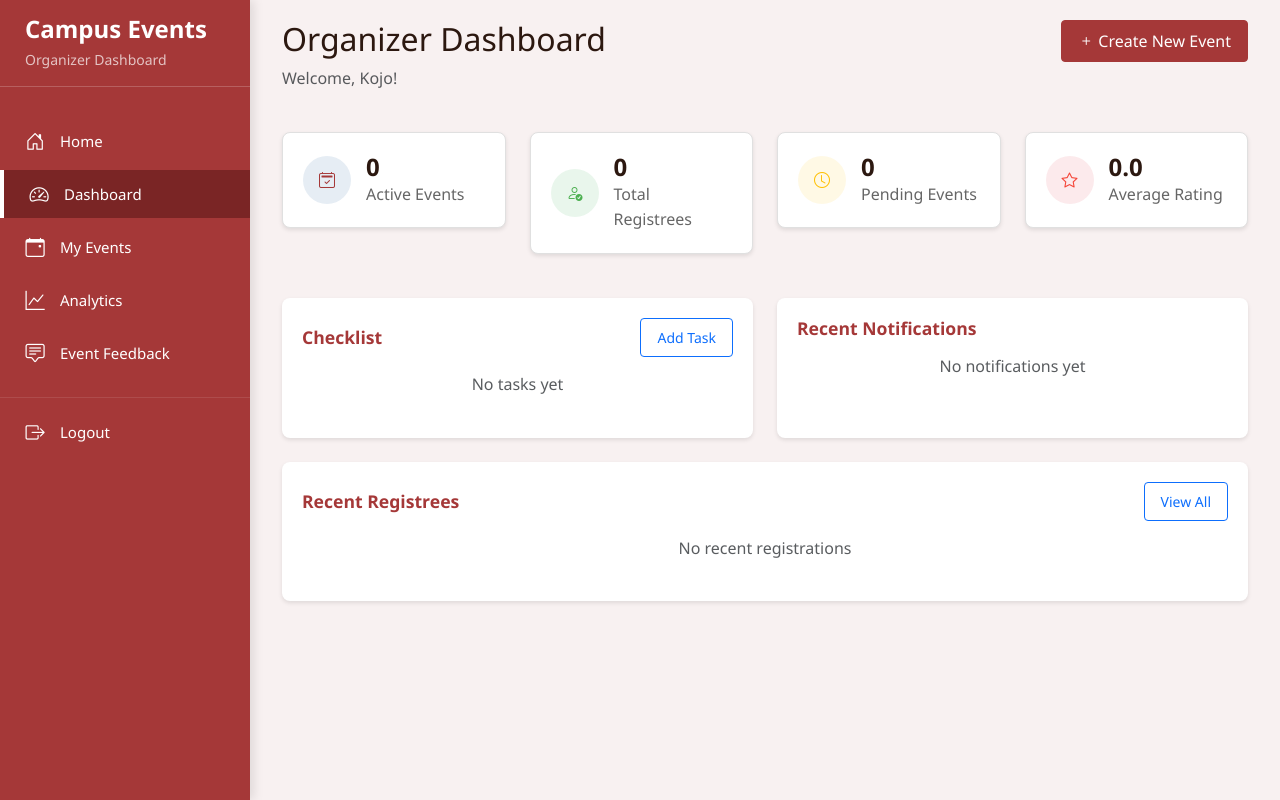
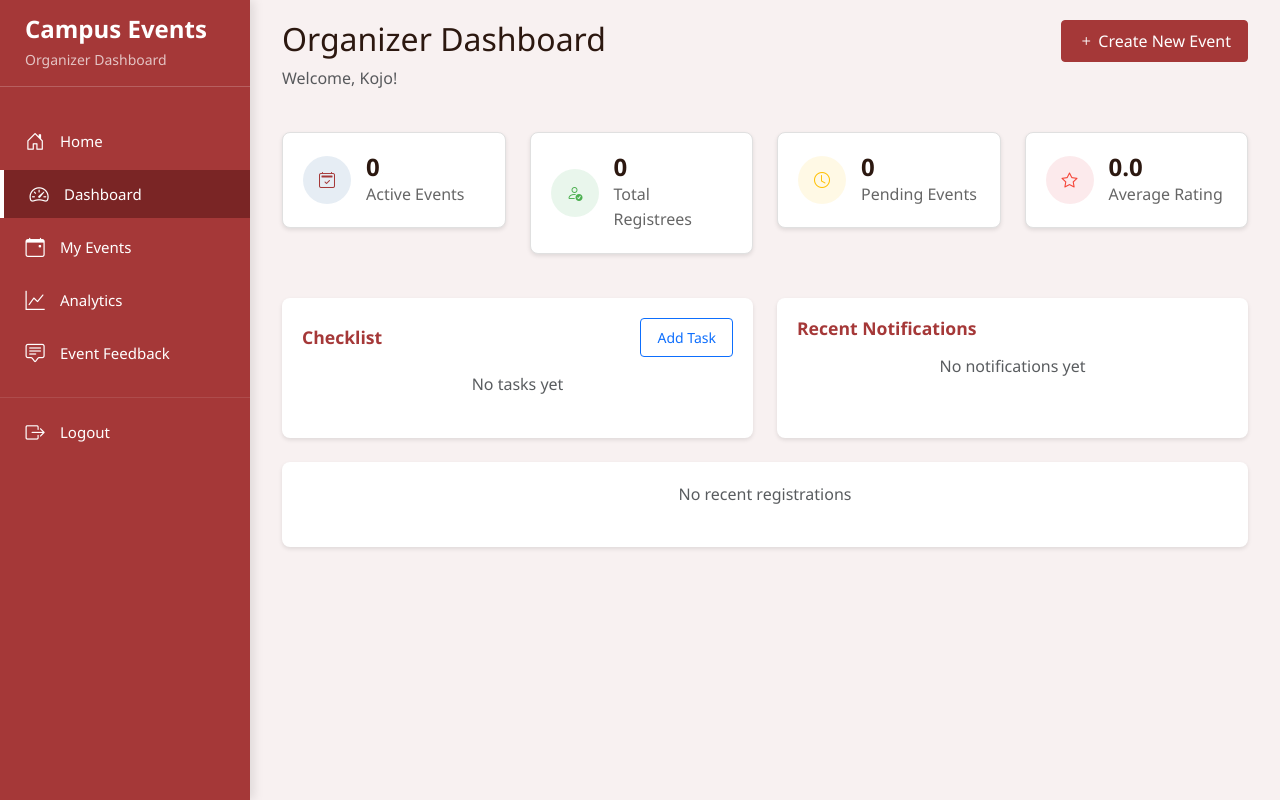
Before and after one commit to heavysol/se-final-project, a PHP site: page /views/dashboards/organizer/organizer_dashboard.php in a window 1280 px wide. Run offline with PHP 8.4, Linux system fonts and the light colour scheme; a user stored in the database is signed in; data comes from the database, SQL or seed files in the repository; data that the repository does not hold is empty.

Commit message:
change on organizer Dashboard

```diff
--- a/db/config.php
+++ b/db/config.php
@@ -1,7 +1,6 @@
 <?php
-// Database connection using MySQLi only
 
-// Get database credentials from environment variables or use defaults
+
 $host = getenv('DB_HOST') ?: 'localhost';
 $username = getenv('DB_USERNAME') ?: 'root';
 $password = getenv('DB_PASSWORD') ?: 'root';
@@ -21,7 +20,7 @@ $conn = new mysqli($host, $username, $password, $database);
 
 // Check connection
 if ($conn->connect_error) {
-    // Log error but don't expose details in production
+
     error_log("Database connection failed: " . $conn->connect_error);
     if (getenv('APP_ENV') === 'development') {
         die("Connection failed: " . $conn->connect_error);
--- a/views/dashboards/organizer/organizer_dashboard.php
+++ b/views/dashboards/organizer/organizer_dashboard.php
@@ -505,11 +505,7 @@ if (!isset($_SESSION['user_id']) || $_SESSION['role'] !== 'organizer') {
     <!-- Third row with full-width Recent Registrees -->
     <div class="row mb-4">
         <div class="col-md-12">
-            <div class="dashboard-card">
-                <h4>
-                    Recent Registrees
-                    <a href="registrations.php" class="btn btn-sm btn-outline-primary">View All</a>
-                </h4>
+            <div class="dashboard-card"
                 <div class="attendee-list">
                     <?php
                     if (empty($recent_registrations)) {
```
